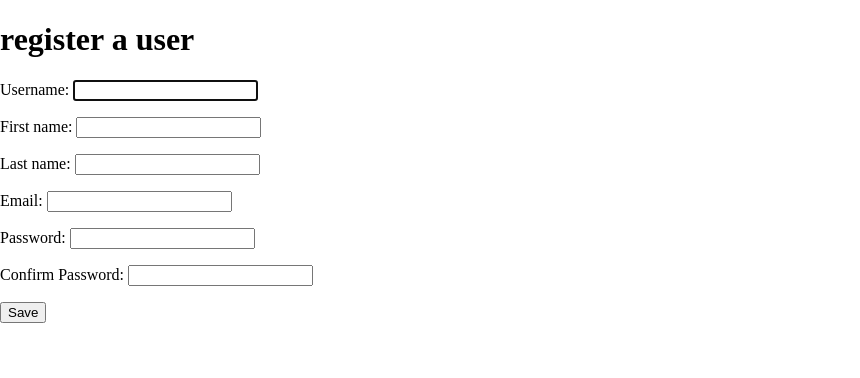
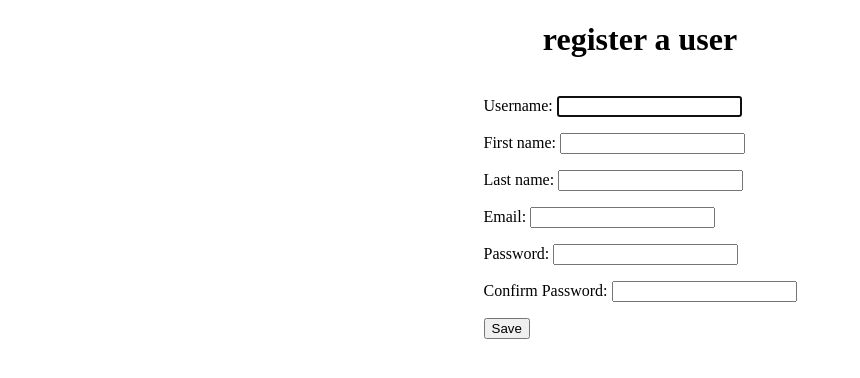
Before and after one commit to Jens-Walstedt/ImageSharingProject, a Django app: page /registration/register/ in a window 1280 px wide. Shown: the part 94-472 px from the top of the page, without its empty margins (0-860 px from the left). Run offline with Django 3.2, Linux system fonts and the light colour scheme.

Commit message:
Added Css to register

```diff
--- a/Templates/base.html
+++ b/Templates/base.html
@@ -6,7 +6,9 @@
     <meta http-equiv="X-UA-Compatible" content="IE=edge">
     <meta name="viewport" content="width=device-width, initial-scale=1.0"> {% block title %} {%load static%}
 
+    {% load static %}
     <link rel="stylesheet" type="text/css" href="{%static 'styles.css' %}">
+    {% block extrahead %}{% endblock %}
 
     <title>Image Sharing</title>{% endblock %}
 </head>
--- a/Templates/register.html
+++ b/Templates/register.html
@@ -1,17 +1,22 @@
 {% extends "base.html" %}
 
+{% load static %}
+{% block extrahead %}
+<link rel="stylesheet" href="{% static "register.css" %}">
+{% endblock %}
+
+
 {% block content %}
-
+    <div class="form">
     <h1>register a user</h1>
 
-<form method="POST" >
+    <form method="POST" class="form-container">
 
         {% csrf_token %}
+        {{ form.as_p }}
+        <input type="submit" value="Save">
 
-    {{ form.as_p }}
-
-    <input type="submit" value="Save">
     </form>
-
+    </div>
 
 {% endblock %}
--- /dev/null
+++ b/static/register.css
@@ -0,0 +1,10 @@
+.form{
+    display: flex;
+    flex-direction: column;
+    justify-content: center;
+    align-items: center;
+}
+
+.form-container{
+
+}
```
Lines whose indentation alone changed are shown as unchanged.
